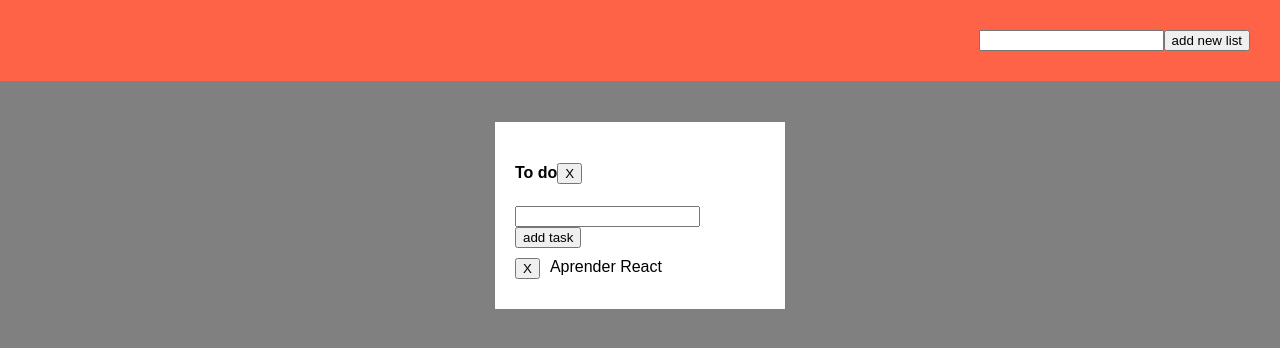
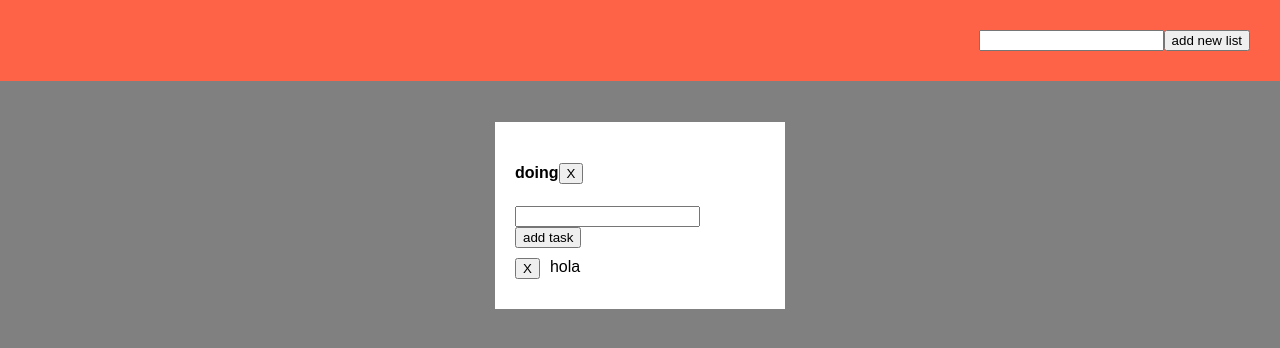
Before and after one commit to GeeksHubsAcademy/scrum-board-react, a React (Create React App) app: page / in a window 1280 px wide. Shown: the top 348 px of the page. Built offline with nearby package versions, Linux system fonts and the light colour scheme.

Commit message:
lists data model default state created, and pass it down to children

```diff
--- a/src/App.jsx
+++ b/src/App.jsx
@@ -2,6 +2,118 @@ import React, { Component } from 'react';
 import './App.css';
 import List from './List.component.jsx';
 class App extends Component {
+  constructor( props ) {
+      super( props );
+      this.state = {
+          "lists": [
+            {
+                  "listId": "list-1527162757956-93",
+                  "name": "HOLA",
+                  "tasks": [
+                    {
+                          "taskId": "task-1527162789999-97",
+                          "text": "asdasd",
+                          "completed": false,
+                          "color": "tomato",
+                          "listId": "list-1527162757956-93"
+                      },
+
+                      {
+                          "taskId": "task-1527162804002-28",
+                          "text": "eyyy",
+                          "completed": false,
+                          "color": "tomato",
+                          "listId": "list-1527162757956-93"
+                      }
+                  ]
+              },
+              {
+                  "listId": "list-1530092940943-56",
+                  "name": "to do",
+                  "tasks": [ {
+                          "taskId": "task-1530092942999-71",
+                          "text": "asdas",
+                          "completed": false,
+                          "color": "tomato",
+                          "listId": "list-1530092940943-56"
+                      },
+                      {
+                          "taskId": "task-1530092944317-15",
+                          "text": "asdasd",
+                          "completed": false,
+                          "color": "tomato",
+                          "listId": "list-1530092940943-56"
+                      },
+                      {
+                          "taskId": "task-1530092947093-16",
+                          "text": "asdasd",
+                          "completed": false,
+                          "color": "tomato",
+                          "listId": "list-1530092940943-56"
+                      },
+
+                      {
+                          "taskId": "task-1530092948542-54",
+                          "text": "asda",
+                          "completed": false,
+                          "color": "tomato",
+                          "listId": "list-1530092940943-56"
+                      },
+                      {
+                          "taskId": "task-1530092949749-77",
+                          "text": "asdas",
+                          "completed": false,
+                          "color": "tomato",
+                          "listId": "list-1530092940943-56"
+                      }
+                  ]
+
+              },
+              {
+                  "listId": "list-1530093112347-72",
+                  "name": "doing",
+                  "tasks": [
+                    {
+                          "taskId": "task-1530093119467-66",
+                          "text": "hola",
+                          "completed": false,
+                          "color": "tomato",
+                          "listId": "list-1530093112347-72"
+                      },
+
+                      {
+                          "taskId": "task-1530093120994-78",
+                          "text": "asdas",
+                          "completed": false,
+                          "color": "tomato",
+                          "listId": "list-1530093112347-72"
+                      },
+                      {
+                          "taskId": "task-1530093122178-30",
+                          "text": "asda",
+                          "completed": false,
+                          "color": "tomato",
+                          "listId": "list-1530093112347-72"
+                      }
+                  ]
+
+              },
+              {
+                  "listId": "list-1530093127163-67",
+                  "name": "aqsdasd",
+                  "tasks": [ {
+                      "taskId": "task-1530093128763-44",
+                      "text": "asda",
+                      "completed": false,
+                      "color": "tomato",
+                      "listId": "list-1530093127163-67"
+                  } ]
+              }
+          ]
+
+      }
+
+  }
   render() {
     return (
       <div className="App">
@@ -11,7 +123,7 @@ class App extends Component {
         </header>
         <section>
           <div className="lists">
-                    <List/>
+            <List data={this.state.lists[2]}/>
           </div>
         </section>
       </div>
--- a/src/List.component.jsx
+++ b/src/List.component.jsx
@@ -6,18 +6,17 @@ class List extends React.Component {
     render() {
         return (
             <div className="list"
-                id="list-1243234">
+                id={this.props.data.listId}>
                 <div className="listHeader">
-                    <h4>To do
+                    <h4>{this.props.data.name}
                         <button>X</button>
                     </h4>
-
                 </div>
                 <div className="addTask">
                     <input type="text" />
                     <button>add task</button>
                 </div>
-                <Task/>
+                <Task data={this.props.data.tasks[0]}/>
             </div>
         )
     }
--- a/src/Task.component.jsx
+++ b/src/Task.component.jsx
@@ -3,10 +3,10 @@ import './Task.component.css';
 class Task extends React.Component {
     render () {
         return (
-            <div className="taskItem" id="task-123234">
+            <div className="taskItem" id={this.props.data.taskId}>
                 <button>X</button>
                 <div className="taskText">
-                    Aprender React
+                    {this.props.data.text}
                   </div>
             </div>
         );
```
Lines whose indentation alone changed are shown as unchanged.
